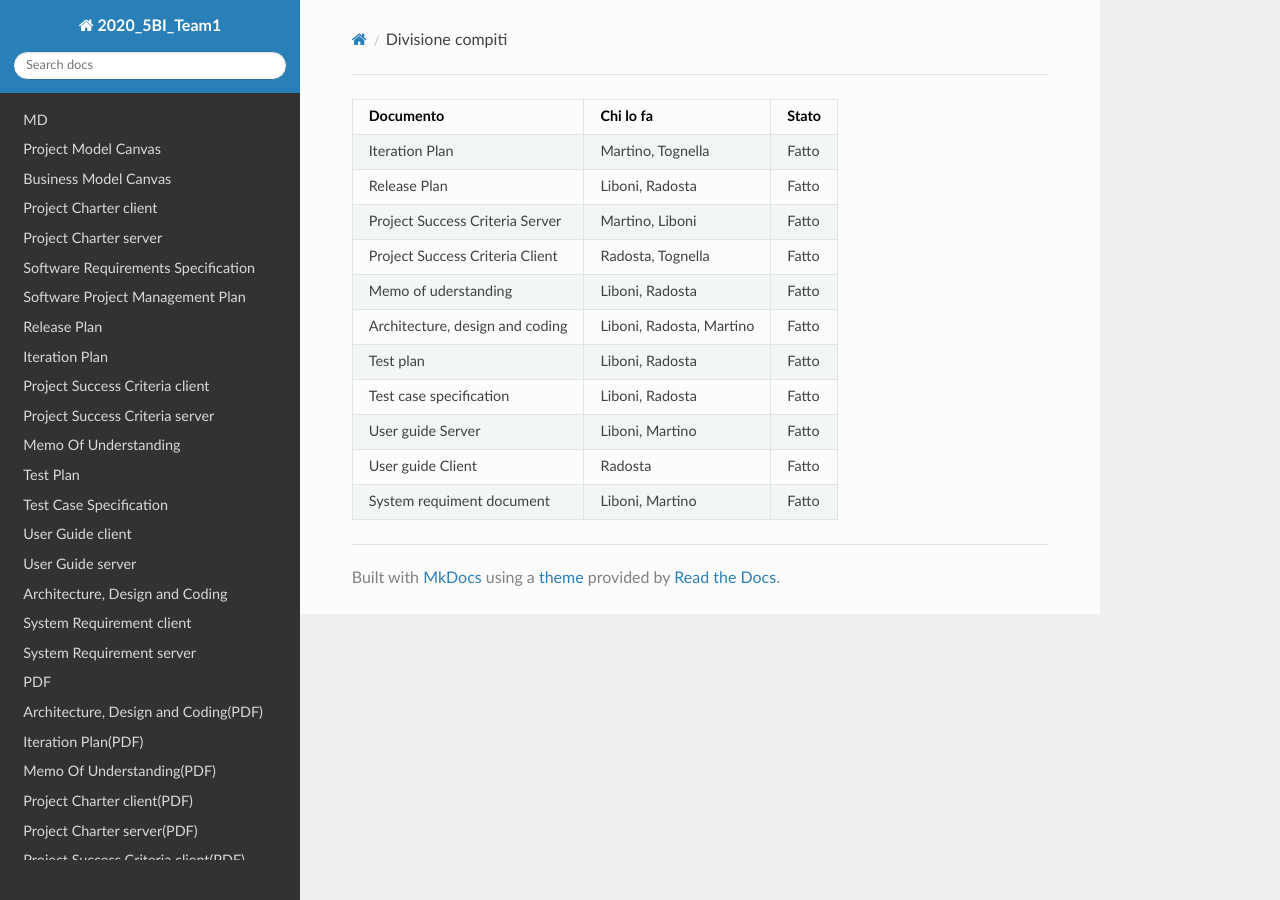
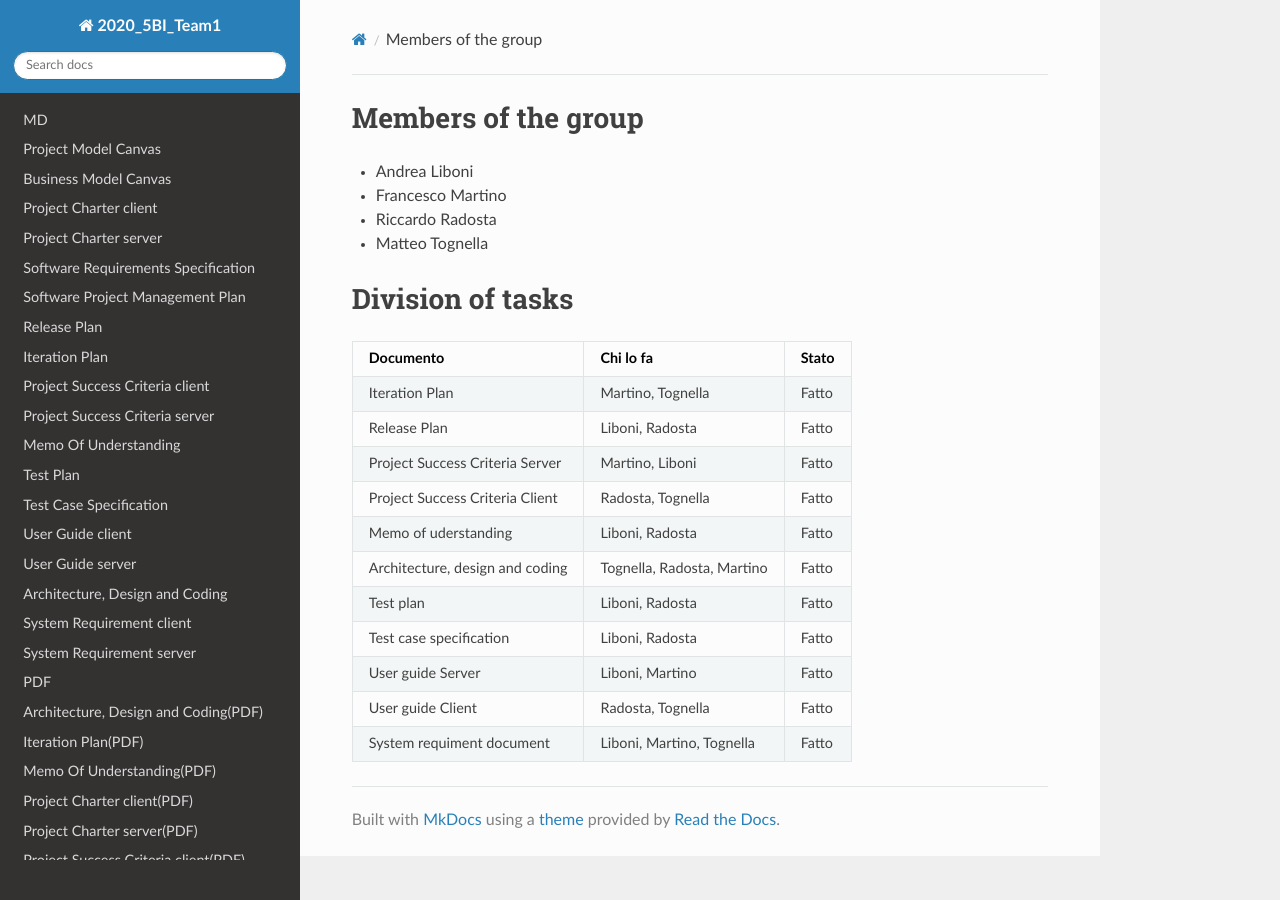
Before and after one commit to FrankMartinuz/2020_5BI_team1_Liboni, an MkDocs documentation site: the page built from docs/index.md, in a window 1280 px wide. Built offline with MkDocs 1.6.1, drawn with Linux system fonts in a browser that asks for light colours; nearby versions of some CDN libraries.

Commit message:
Added the index.md file

```diff
--- a/docs/Divisione compiti.md
+++ b/docs/index.md
@@ -1,3 +1,10 @@
+# Members of the group
+- Andrea Liboni
+- Francesco Martino
+- Riccardo Radosta
+- Matteo Tognella
+
+# Division of tasks
 | Documento | Chi lo fa | Stato |
 | --- | --- | --- |
 | Iteration Plan | Martino, Tognella | Fatto |
@@ -5,9 +12,9 @@
 | Project Success Criteria Server | Martino, Liboni | Fatto |
 | Project Success Criteria Client | Radosta, Tognella | Fatto |
 | Memo of uderstanding | Liboni, Radosta | Fatto |
-| Architecture, design and coding | Liboni, Radosta, Martino | Fatto |
+| Architecture, design and coding | Tognella, Radosta, Martino | Fatto |
 | Test plan | Liboni, Radosta  |Fatto |
 | Test case specification | Liboni, Radosta | Fatto |
 | User guide Server | Liboni, Martino | Fatto |
-| User guide Client | Radosta | Fatto |
-| System requiment document | Liboni, Martino | Fatto |
+| User guide Client | Radosta, Tognella | Fatto |
+| System requiment document | Liboni, Martino, Tognella | Fatto |
```
